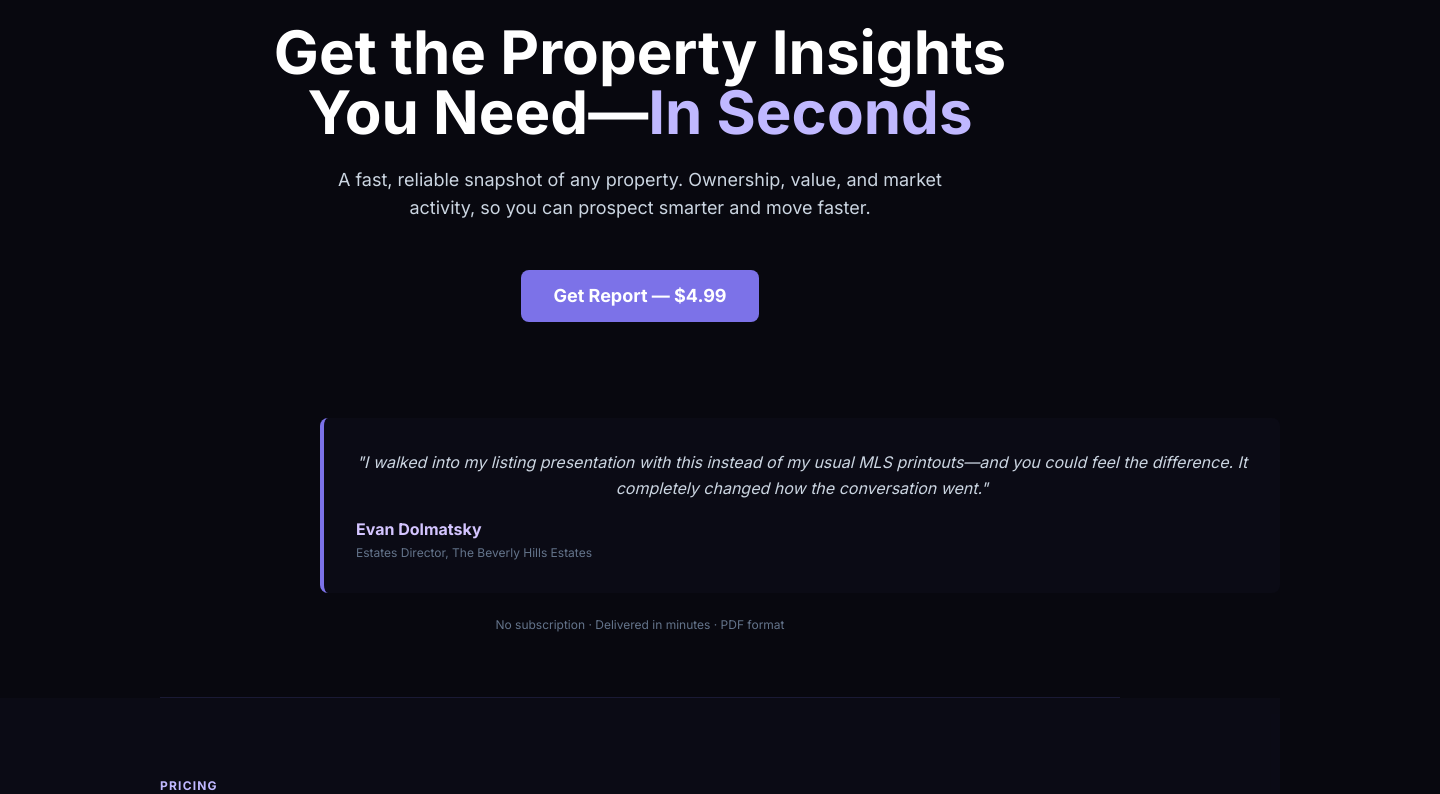
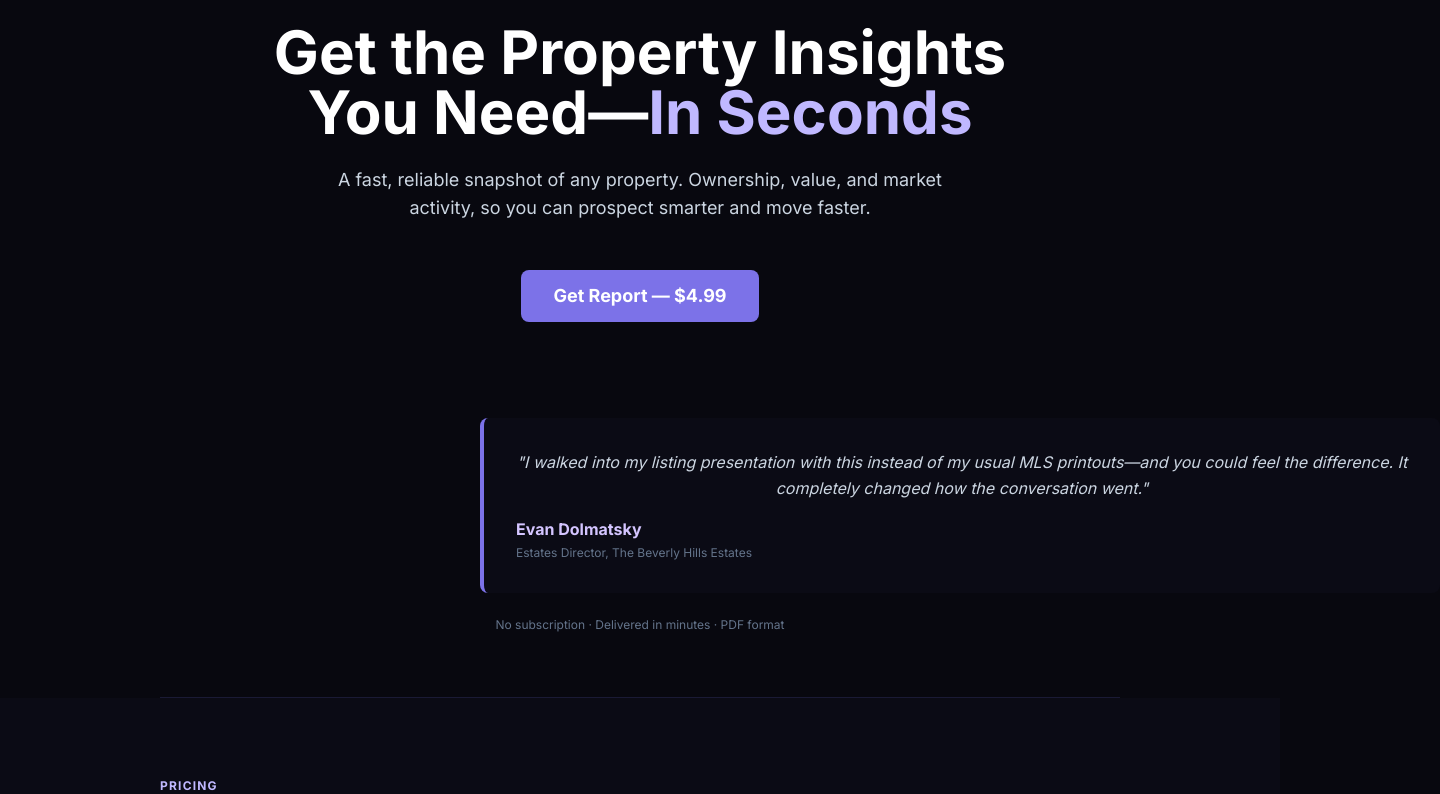
Before and after one commit to letsnavigatebmw/navigate-landing, a React (Vite) app: page / in a window 1280 px wide. Shown: the part 303-1097 px from the top of the page, 1440 px wide, since content can reach past the window. Built offline with nearby package versions, Linux system fonts and the light colour scheme.

Commit message:
Move testimonial 2 inches to the right

```diff
--- a/src/pages/ComprehensivePage.jsx
+++ b/src/pages/ComprehensivePage.jsx
@@ -344,7 +344,7 @@ export default function ComprehensivePage({ setCurrentPage }) {
           Get Full Report — $19.99
         </button>
 
-        <div className="mt-12 w-full bg-slate-900/50 border-l-4 border-purple-600 rounded-lg p-8 mx-40">
+        <div className="mt-12 w-full bg-slate-900/50 border-l-4 border-purple-600 rounded-lg p-8 ml-80 mr-40">
           <p className="italic text-slate-300 mb-4">"I walked into my listing presentation with this instead of my usual MLS printouts—and you could feel the difference. It completely changed how the conversation went."</p>
           <div className="text-left">
             <p className="text-base font-bold text-purple-300 mb-1">Evan Dolmatsky</p>
--- a/src/pages/StandardPage.jsx
+++ b/src/pages/StandardPage.jsx
@@ -314,7 +314,7 @@ export default function StandardPage({ setCurrentPage }) {
           Get Report — $4.99
         </button>
 
-        <div className="mt-12 w-full bg-slate-900/50 border-l-4 border-purple-600 rounded-lg p-8 mx-40">
+        <div className="mt-12 w-full bg-slate-900/50 border-l-4 border-purple-600 rounded-lg p-8 ml-80 mr-40">
           <p className="italic text-slate-300 mb-4">"I walked into my listing presentation with this instead of my usual MLS printouts—and you could feel the difference. It completely changed how the conversation went."</p>
           <div className="text-left">
             <p className="text-base font-bold text-purple-300 mb-1">Evan Dolmatsky</p>
```
